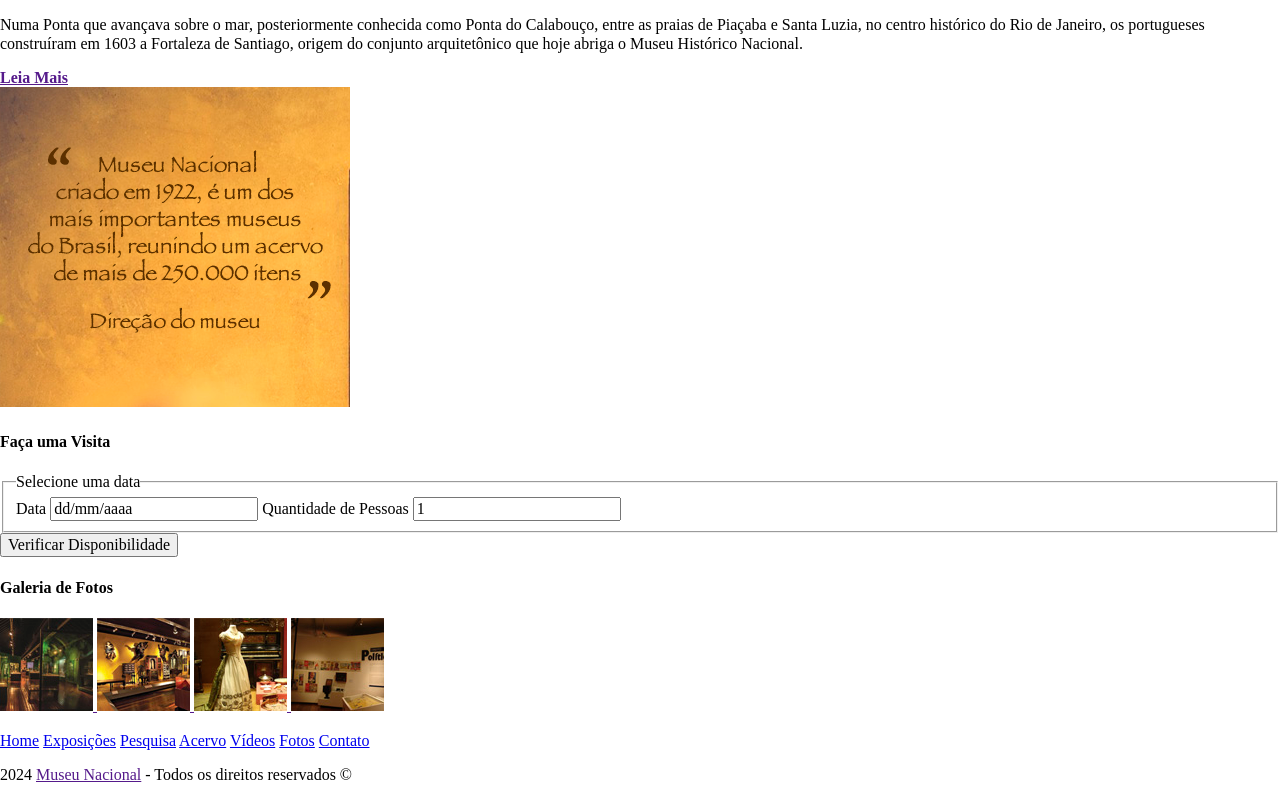
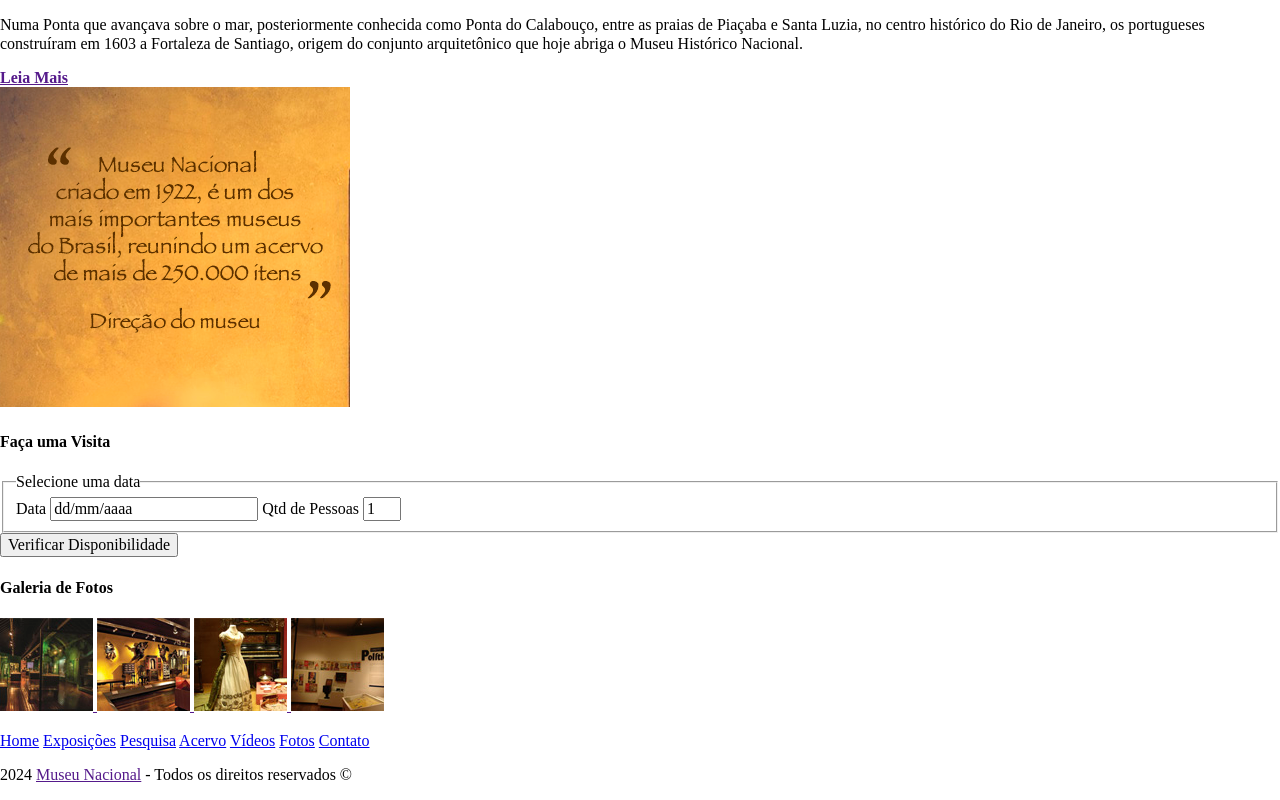
Before and after one commit to BrunoMel0/projeto-museu-nacional, a plain HTML site: page index.html in a window 1280 px wide. Shown: the part 1246-2046 px from the top of the page. Drawn offline with Linux system fonts and the light colour scheme.

Commit message:
a little alteration on aside

```diff
--- a/index.html
+++ b/index.html
@@ -120,8 +120,8 @@
                             <label for="data"> Data </label>
                             <input type="text" class="campo" id="data" value="dd/mm/aaaa">
 
-                            <label for="qtd"> Quantidade de Pessoas </label>
-                            <input type="text" class="campo" width="30px" id="qtd" value="1">
+                            <label for="qtd"> Qtd de Pessoas </label>
+                            <input type="text" class="campo" style="width: 30px;" id="qtd" value="1">
                         </fieldset>
 
                         <input type="submit" class="botao" value="Verificar Disponibilidade">
```
